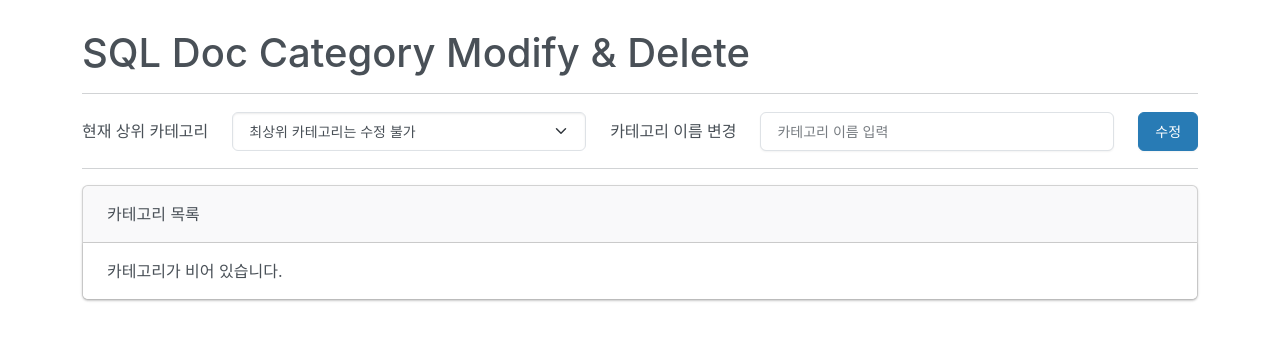
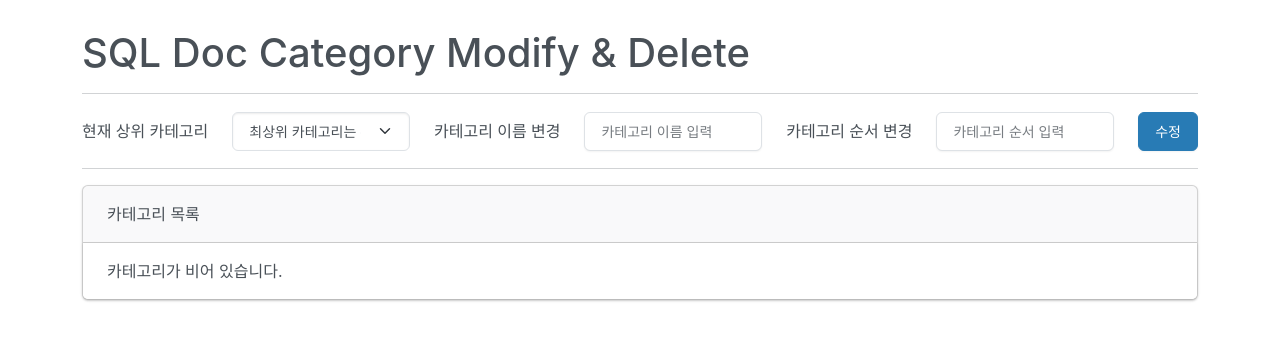
Before and after one commit to WISE-IT-TEAM/Flask.WISE.IT.BE, a Flask app: template app/templates/admin/sql_doc/category_detail.jinja2 in a window 1280 px wide. Shown: the part 67-408 px from the top of the page. Run offline with Flask 3, Linux system fonts and the light colour scheme; the template is opened without the code that fills it, so the values that code supplies are empty; a user stored in the database is signed in; some libraries are stand-ins or nearby versions; some web fonts are replaced.

Commit message:
카테고리 수정에 순서 추가

```diff
--- a/app/templates/admin/sql_doc/category_detail.jinja2
+++ b/app/templates/admin/sql_doc/category_detail.jinja2
@@ -34,6 +34,17 @@
             <div class="col">
                 <input type="text" class="form-control" id="category" name="category" placeholder="카테고리 이름 입력"
                     value="{{ category.category }}" required>
+            </div>
+        </div>
+    </div>
+    <div class="col">
+        <div class="row align-items-center">
+            <div class="col-auto">
+                <label for="category" class="col-form-label">카테고리 순서 변경</label>
+            </div>
+            <div class="col">
+                <input type="number" class="form-control" id="category" name="category" placeholder="카테고리 순서 입력"
+                    value="{{ category.order_num }}" required>
             </div>
         </div>
     </div>
```
